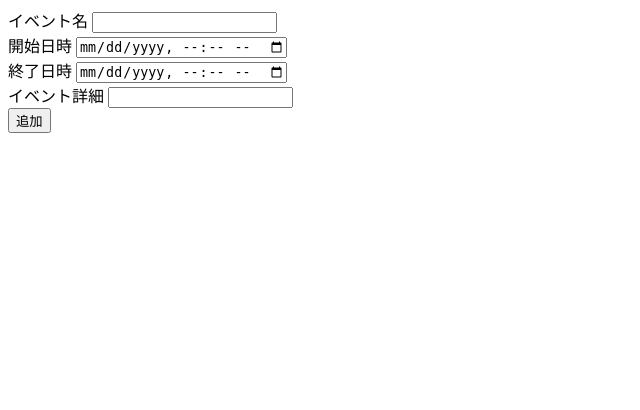
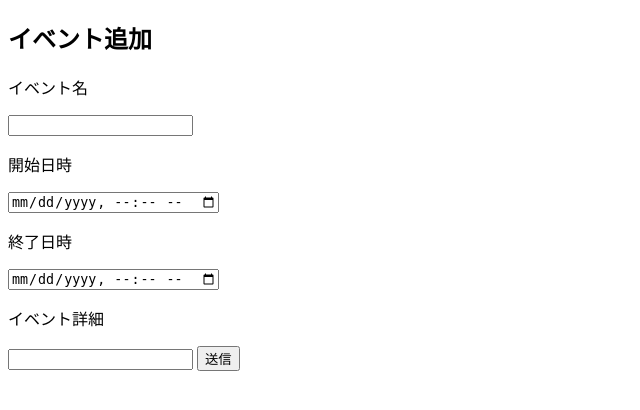
Before and after one commit to posse-ap/posse2-hackathon-202209-team2A, a PHP site: page /event_add.php in a window 1280 px wide. Shown: the top 410 px of the page, without its empty margins (0-640 px from the left). Run offline with PHP 8.4, Linux system fonts and the light colour scheme.

Commit message:
fix：見た目修正

```diff
--- a/src/event_add.php
+++ b/src/event_add.php
@@ -26,27 +26,21 @@ if (isset($_POST['submit'])) {
 </head>
 
 <body>
-  <div class="change">
+  <div>
+    <div>
+      <h2>イベント追加</h2>
+    </div>
     <form action="" method="post" id="postForm">
-      <div>
-        <label for="event_name" id="event_name">イベント名</label>
-        <input type="text" name="event_name">
-      </div>
-      <div>
-        <label for="event_start">開始日時</label>
-        <input type="datetime-local" name="event_start">
-      </div>
-      <div>
-        <label for="event_end">終了日時</label>
-        <input type="datetime-local" name="event_end">
-      </div>
-      <div>
-        <label for="event_detail">イベント詳細</label>
-        <input type="text" name="event_detail">
-      </div>
-      <input type="submit" value="追加" name="submit">
+      <p>イベント名</p>
+      <input type="text" name="event_name">
+      <p>開始日時</p>
+      <input type="datetime-local" name="event_start">
+      <p>終了日時</p>
+      <input type="datetime-local" name="event_end">
+      <p>イベント詳細</p>
+      <input type="text" name="event_detail" name="event_detail">
+      <input type="submit" value="送信" name="submit">
     </form>
-  </div>
   </div>
 </body>
 
```
